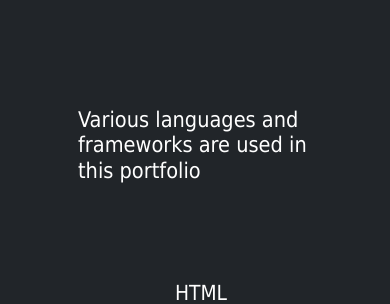
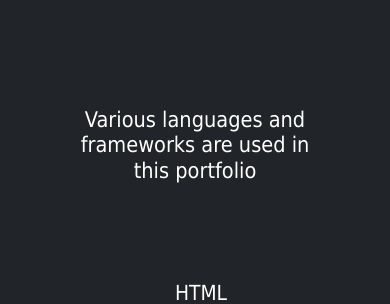
Before and after one commit to andrewM202/portfolio-website, a Flask app: page / in a window 390 px wide. Shown: the part 4648-4952 px from the top of the page. Run offline with Flask 2, Linux system fonts and the light colour scheme; some libraries are stand-ins or nearby versions.

Commit message:
Changed footer align center to h4

```diff
--- a/static/css/sass.scss
+++ b/static/css/sass.scss
@@ -330,7 +330,7 @@ footer h5 {
         margin-right: 20px;
     }
     footer h5 {  margin-top: 600px; }
-    footer h5 { text-align: center; }
+    footer h4 { text-align: center; }
 
 }
 
--- a/static/css/styles.css
+++ b/static/css/styles.css
@@ -473,7 +473,7 @@ footer h5 {
     margin-top: 600px;
   }
 
-  footer h5 {
+  footer h4 {
     text-align: center;
   }
 }
```
